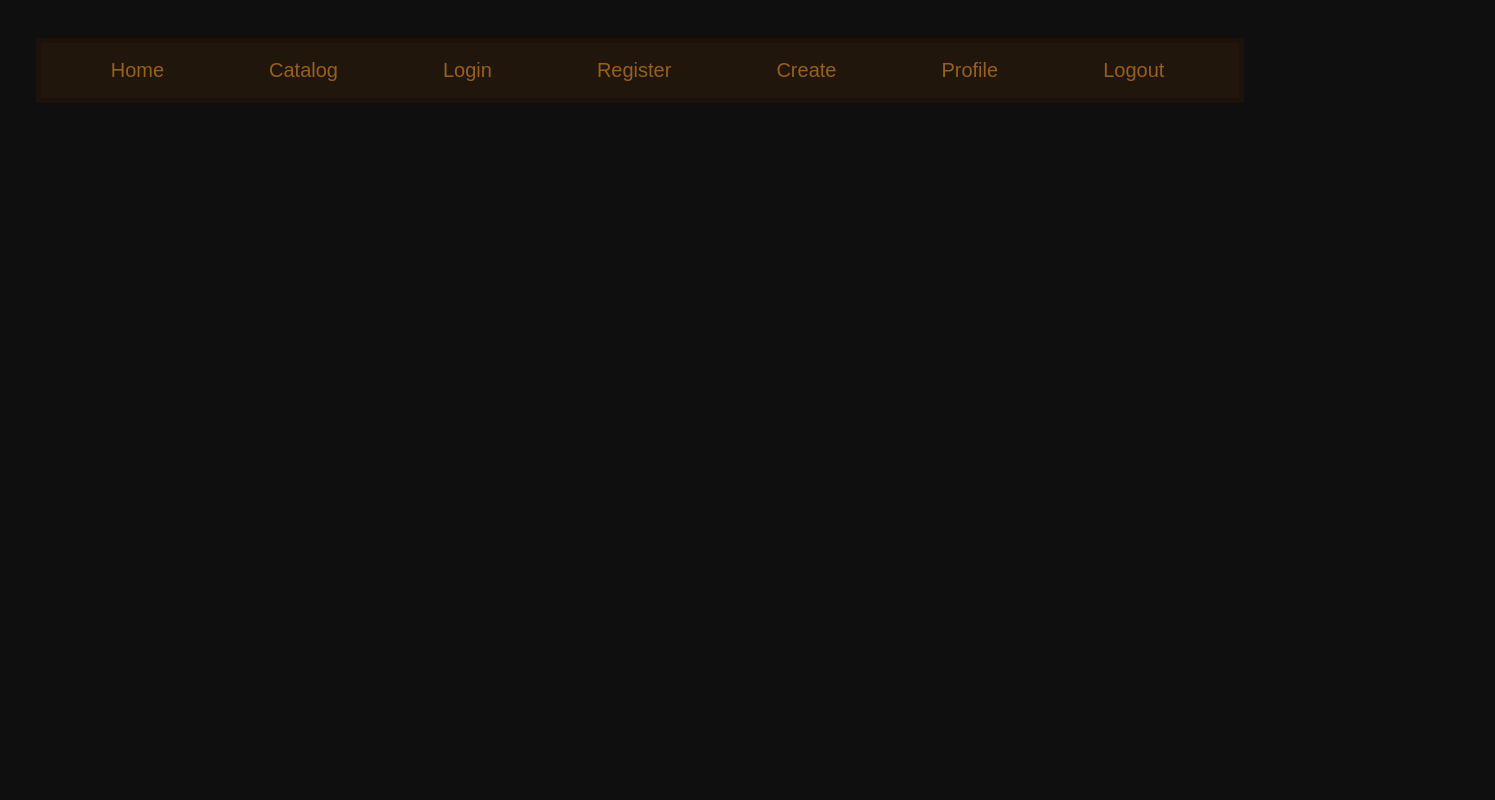
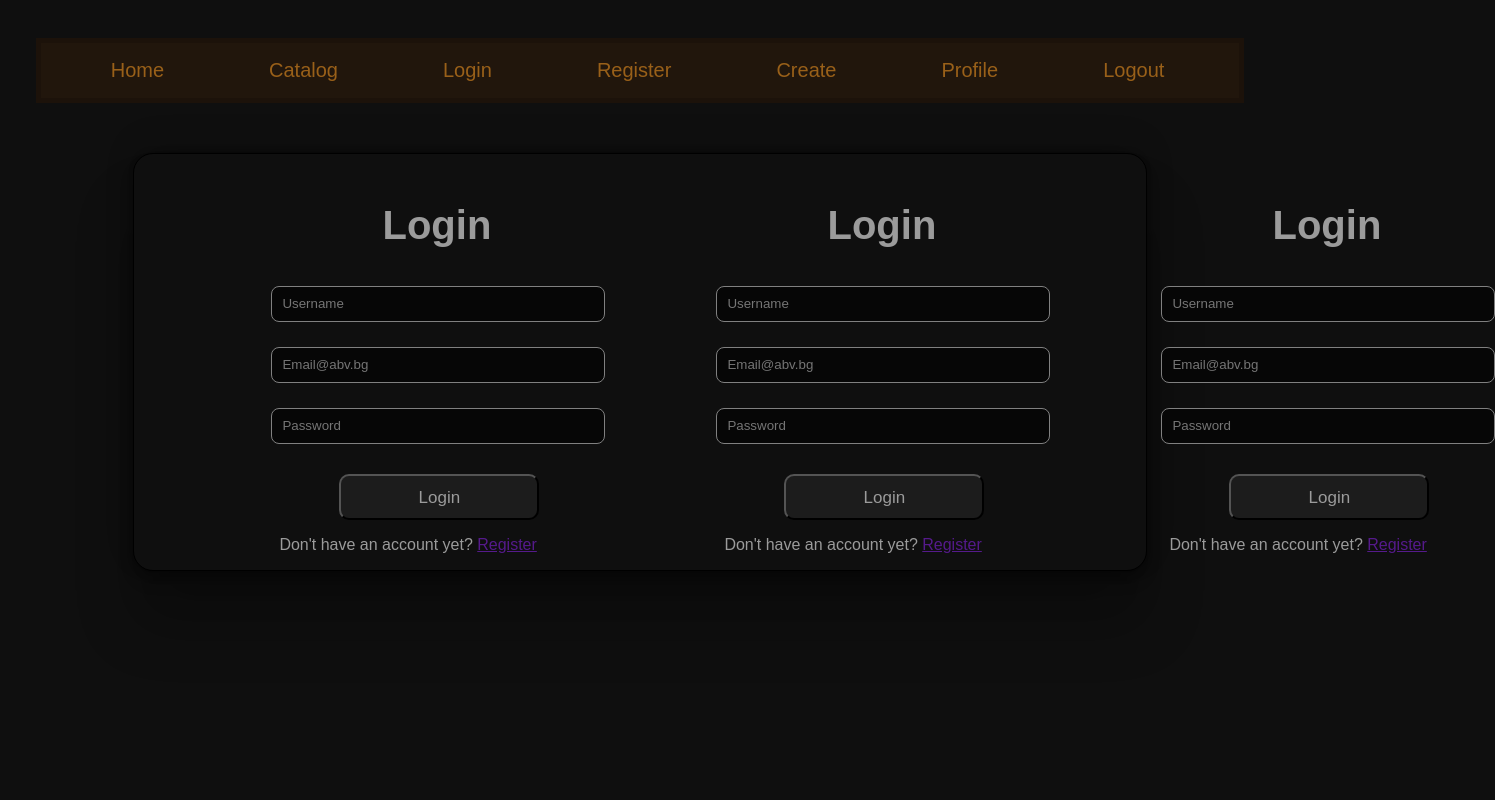
Before and after one commit to CraXWaR/Angular, an Angular app in the folder project/gamesWorld/: page /catalog in a window 1280 px wide. Before the commit this address led to /. Shown: the top 800 px of the page, 1495 px wide, since content can reach past the window. Built offline with nearby package versions, Linux system fonts and the light colour scheme.

Commit message:
Fixing register and login paths and catalog page

```diff
--- a/project/gamesWorld/src/app/app-routing.module.ts
+++ b/project/gamesWorld/src/app/app-routing.module.ts
@@ -3,6 +3,7 @@ import { RouterModule, Routes } from '@angular/router';
 import { LoginComponent } from './auth/login/login.component';
 import { RegisterComponent } from './auth/register/register.component';
 import { HomeComponent } from './core/home/home.component';
+import { CatalogComponent } from './pages/catalog/catalog.component';
 import { CreateComponent } from './pages/create/create.component';
 
 const routes: Routes = [
@@ -35,6 +36,13 @@ const routes: Routes = [
       title: 'Create Page'
     }
   },
+  {
+    path: 'catalog',
+    component: CatalogComponent,
+    data: {
+      title: 'Catalog Page'
+    }
+  }
 ];
 
 @NgModule({
--- a/project/gamesWorld/src/app/auth/login/login.component.html
+++ b/project/gamesWorld/src/app/auth/login/login.component.html
@@ -16,7 +16,7 @@
         </div>
 
         <div>
-            <p>Don't have an account yet? <a href="">Register</a></p>
+            <p>Don't have an account yet? <a href="/auth/register">Register</a></p>
         </div>
     </form>
 </section>
--- a/project/gamesWorld/src/app/auth/register/register.component.html
+++ b/project/gamesWorld/src/app/auth/register/register.component.html
@@ -20,7 +20,7 @@
         </div>
 
         <div>
-            <p>Already have an account? <a href="">Login</a></p>
+            <p>Already have an account? <a href="/auth/login">Login</a></p>
         </div>
     </form>
 </section>
--- /dev/null
+++ b/project/gamesWorld/src/app/pages/catalog/catalog.component.css
@@ -0,0 +1,78 @@
+.catalog-container {
+    display: flex;
+    color: #9b9b9b;
+    width: 80%;
+    /* height: 500px; */
+    margin: auto;
+    margin-top: 4%;
+    background-color: #0f0f0f;
+    border: 1px solid black;
+    border-radius: 20px;
+    box-shadow: rgba(0, 0, 0, 0.25) 0px 54px 55px, rgba(0, 0, 0, 0.12) 0px -12px 30px, rgba(0, 0, 0, 0.12) 0px 4px 6px, rgba(0, 0, 0, 0.17) 0px 12px 13px, rgba(0, 0, 0, 0.09) 0px -3px 5px;
+    font-family: 'Fira Sans', sans-serif;
+}
+
+form {
+    padding-left: 125px;
+}
+
+.catalog-container h1 {
+    font-size: 40px;
+    text-align: center;
+    padding-top: 15px;
+    margin-left: 15px;
+}
+
+.catalog-container form {
+    width: 300px;
+    margin-left: 20px;
+
+}
+
+.catalog-container form label {
+    display: flex;
+    margin-top: 20px;
+    margin-bottom: 5px;
+    font-size: 18px;
+}
+
+.catalog-container form input {
+    color: white;
+    width: 320px;
+    height: 30px;
+    margin-left: -8px;
+    padding-left: 10px;
+    padding-top: 2px;
+    padding-bottom: 2px;
+    background-color: #060606;
+    border: none;
+    border: 1px solid gray;
+    border-radius: 8px;
+    outline: none;
+}
+
+/* .login-container input[type="submit"] {
+    width: 320px;
+    height: 35px;
+    margin-top: 30px;
+    border: none;
+    background-color: black;
+    color: white;
+    font-size: 15px;
+} */
+
+.btn-login {
+    cursor: pointer;
+    width: 200px;
+    height: 35px;
+    margin-top: 30px;
+    margin-left: 60px;
+    padding-left: 10px;
+    padding-top: 12px;
+    padding-bottom: 30px;
+    padding-right: 10px;
+    border-radius: 10px;
+    background-color: #1c1c1c;
+    color: #9b9b9b;
+    font-size: 17px;
+}
--- /dev/null
+++ b/project/gamesWorld/src/app/pages/catalog/catalog.component.html
@@ -0,0 +1,62 @@
+<section class="catalog-container">
+    <form action="/auth/login" method="post" class="login-form">
+        <h1>Login</h1>
+
+        <label for="username"></label>
+        <input type="text" id="username" placeholder="Username" name="username">
+
+        <label for="email"></label>
+        <input type="text" id="email" placeholder="Email@abv.bg" name="email">
+
+        <label for="password"></label>
+        <input type="password" id="password" placeholder="Password" name="password">
+
+        <div>
+            <button class="btn-login">Login</button>
+        </div>
+
+        <div>
+            <p>Don't have an account yet? <a href="">Register</a></p>
+        </div>
+    </form>
+    <form action="/auth/login" method="post" class="login-form">
+        <h1>Login</h1>
+
+        <label for="username"></label>
+        <input type="text" id="username" placeholder="Username" name="username">
+
+        <label for="email"></label>
+        <input type="text" id="email" placeholder="Email@abv.bg" name="email">
+
+        <label for="password"></label>
+        <input type="password" id="password" placeholder="Password" name="password">
+
+        <div>
+            <button class="btn-login">Login</button>
+        </div>
+
+        <div>
+            <p>Don't have an account yet? <a href="">Register</a></p>
+        </div>
+    </form>
+    <form action="/auth/login" method="post" class="login-form">
+        <h1>Login</h1>
+
+        <label for="username"></label>
+        <input type="text" id="username" placeholder="Username" name="username">
+
+        <label for="email"></label>
+        <input type="text" id="email" placeholder="Email@abv.bg" name="email">
+
+        <label for="password"></label>
+        <input type="password" id="password" placeholder="Password" name="password">
+
+        <div>
+            <button class="btn-login">Login</button>
+        </div>
+
+        <div>
+            <p>Don't have an account yet? <a href="">Register</a></p>
+        </div>
+    </form>
+</section>
--- /dev/null
+++ b/project/gamesWorld/src/app/pages/catalog/catalog.component.ts
@@ -0,0 +1,15 @@
+import { Component, OnInit } from '@angular/core';
+
+@Component({
+  selector: 'app-catalog',
+  templateUrl: './catalog.component.html',
+  styleUrls: ['./catalog.component.css']
+})
+export class CatalogComponent implements OnInit {
+
+  constructor() { }
+
+  ngOnInit(): void {
+  }
+
+}
--- a/project/gamesWorld/src/app/pages/pages.module.ts
+++ b/project/gamesWorld/src/app/pages/pages.module.ts
@@ -2,6 +2,7 @@ import { NgModule } from '@angular/core';
 import { CommonModule } from '@angular/common';
 import { RouterModule } from '@angular/router';
 import { CreateComponent } from './create/create.component';
+import { CatalogComponent } from './catalog/catalog.component';
 
 
 
@@ -9,6 +10,7 @@ import { CreateComponent } from './create/create.component';
 @NgModule({
   declarations: [
     CreateComponent,
+    CatalogComponent,
   ],
   imports: [
     CommonModule,
```
Also changed, not shown: 1 other file (tests, documents, lock files or other folders).
